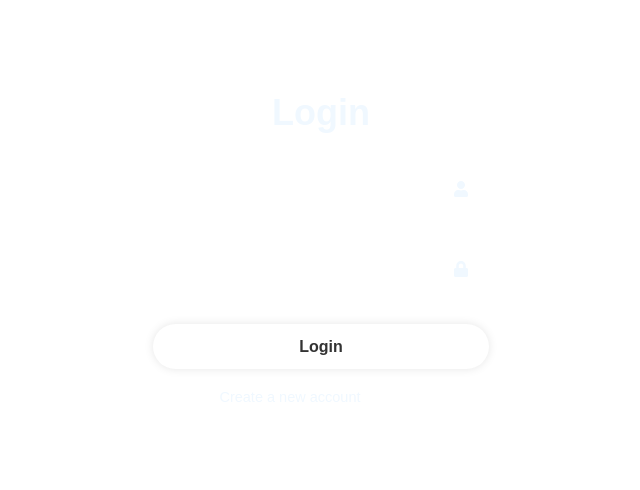
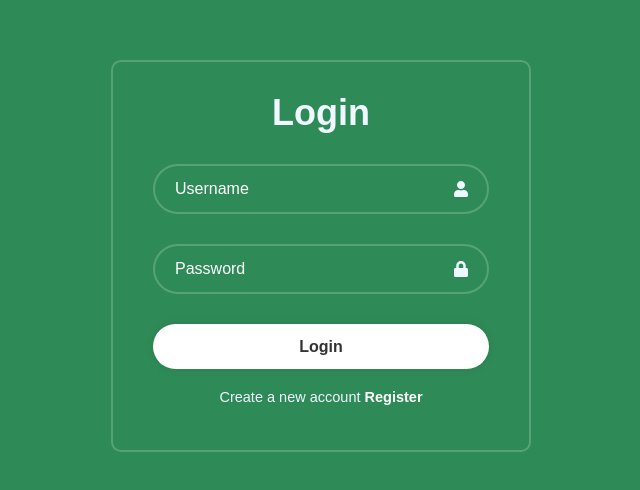
Before and after one commit to Edmond-Zalinyan-AUA/ghumdoza-front, a React (Create React App) app: page / in a window 1280 px wide. Shown: the part 144-634 px from the top of the page, without its empty margins (319-959 px from the left). Built offline with nearby package versions, Linux system fonts and the light colour scheme.

Commit message:
login page background color

```diff
--- a/src/index.css
+++ b/src/index.css
@@ -12,5 +12,5 @@ body {
     justify-content: center;
     align-items: center;
     min-height: 100vh;
-    background: ;
+    background: seagreen;
 }
```
